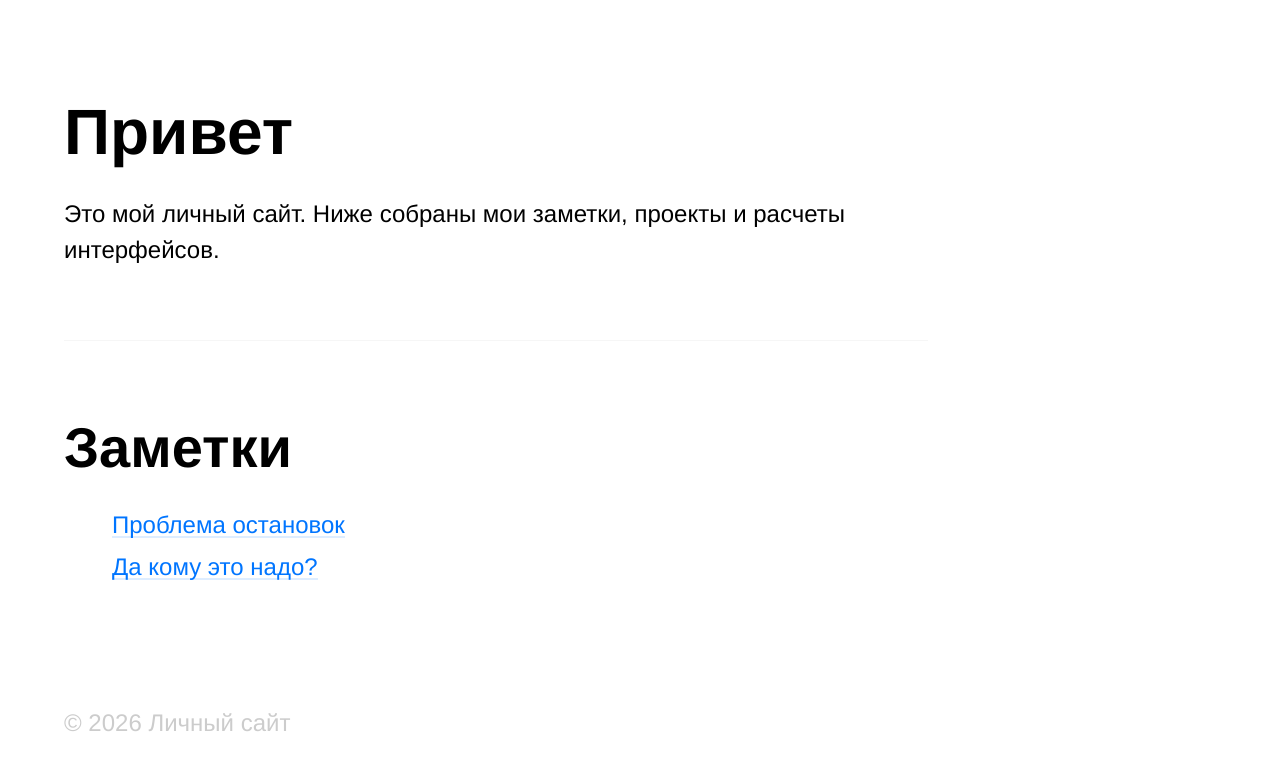
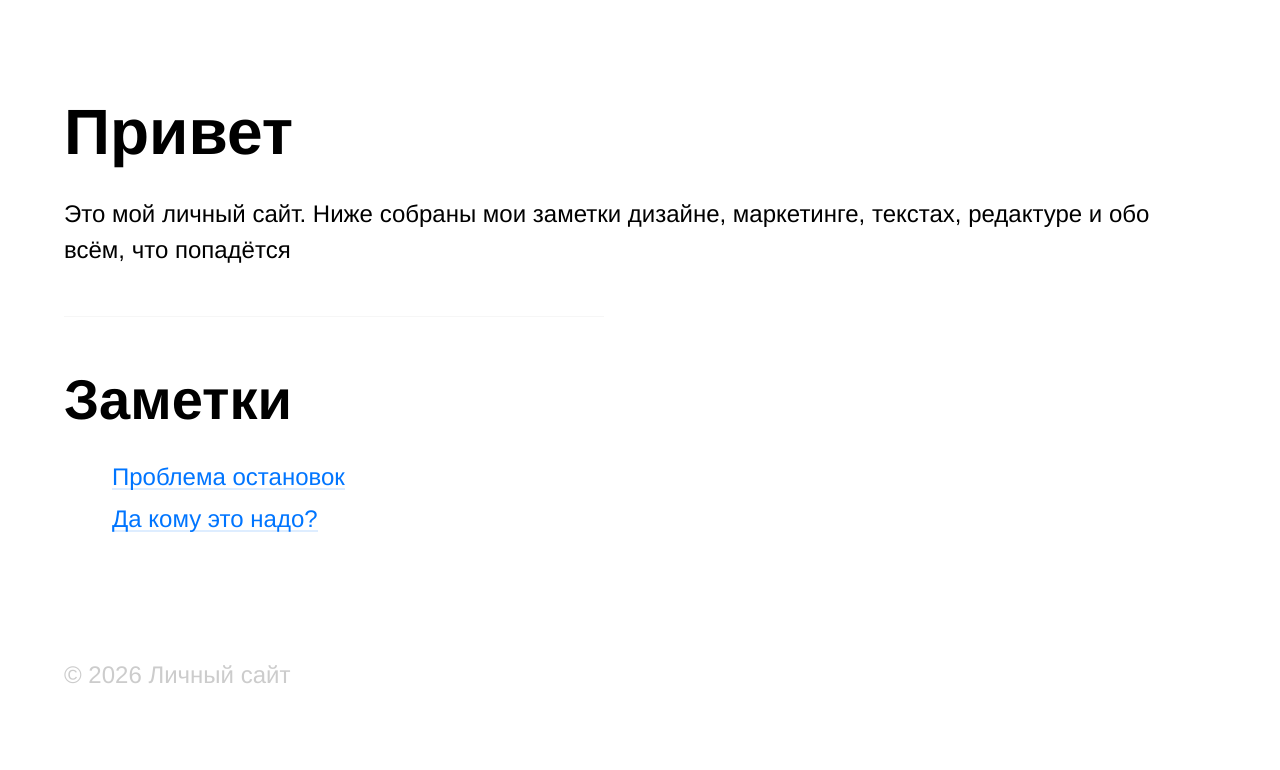
Before and after one commit to supermaxqq12-a11y/my-personal-site, an Eleventy site: page src/index.html in a window 1280 px wide. Built offline with nearby package versions, Linux system fonts and the light colour scheme; Eleventy itself is replaced by a stand-in of ours; files that its build step writes are made by us from their sources.

```diff
--- a/src/_includes/layout.njk
+++ b/src/_includes/layout.njk
@@ -5,7 +5,17 @@
 	<meta name="viewport" content="width=device-width,initial-scale=1">
 	<title>{{ title }} — Личный сайт</title>
 	<style>
-		body,html{margin:0;padding:0}body{font-family:"Helvetica Neue",Helvetica,Arial,sans-serif;padding:32px 16px 32px;font-size:16px;line-height:1.5}@media (min-width:40em){body{font-size:20px;padding:64px 32px 64px}}@media (min-width:52em){body{font-size:24px;padding:60px 64px 128px}}footer{color:#ccc;margin-top:5em}section{max-width:864px}h1{font-size:32px;line-height:1.25;margin:.5em 0 0}@media (min-width:40em){h1{font-size:48px}}@media (min-width:52em){h1{font-size:64px}}h2{font-size:28px;line-height:1.25;margin:.5em 0 0}@media (min-width:40em){h2{font-size:42px}}@media (min-width:52em){h2{font-size:56px}}hr{margin:3em 0;max-width:864px;border:0;border-bottom:1px solid #f6f6f6}a{text-decoration:none;color:#0075ff;background:0 100%/100% 1px repeat-x;background-image:linear-gradient(rgba(0,117,255,.13),rgba(0,117,255,.13))}@media (min-width:40em){a{background-size:100% 2px}}a:hover{background-image:linear-gradient(rgba(0,117,255,1),rgba(0,117,255,1))}ul{margin-top:1em;padding-left:2em;list-style:none}ul li+li{margin-top:.25em}
+		body,html{margin:0;padding:0}body{font-family:"Helvetica Neue",Helvetica,Arial,sans-serif;padding:32px 16px 32px;font-size:16px;line-height:1.5}@media (min-width:40em){body{font-size:20px;padding:64px 32px 64px}}@media (min-width:52em){body{font-size:24px;padding:60px 64px 128px}}footer{color:#ccc;margin-top:5em}
+
+		/* Изменили ширину с 864px до 540px, чтобы освободить место справа */
+		section{max-width:1280px;padding-right:48px}
+
+		h1{font-size:32px;line-height:1.25;margin:.5em 0 0}@media (min-width:40em){h1{font-size:48px}}@media (min-width:52em){h1{font-size:64px}}h2{font-size:28px;line-height:1.25;margin:.5em 0 0}@media (min-width:40em){h2{font-size:42px}}@media (min-width:52em){h2{font-size:56px}}
+
+		/* Ограничили ширину разделительной линии под размер контента */
+		hr{margin:3em 0;max-width:540px;border:0;border-bottom:1px solid #f6f6f6}@media (min-width:40em){hr{margin:2em 0}}
+
+		a{text-decoration:none;color:#0075ff;background:0 100%/100% 1px repeat-x;background-image:linear-gradient(rgba(0,117,255,.13),rgba(0,117,255,.13))}@media (min-width:40em){a{background-size:100% 2px}}a:hover{background-image:linear-gradient(rgba(0,117,255,1),rgba(0,117,255,1))}ul{margin-top:1em;padding-left:2em;list-style:none}ul li+li{margin-top:.25em}
 		.nav-back{margin-bottom:2em;display:block;}
 	</style>
 </head>
--- a/src/index.html
+++ b/src/index.html
@@ -4,7 +4,7 @@ title: Главная
 ---
 
 <h1>Привет</h1>
-<p>Это мой личный сайт. Ниже собраны мои заметки, проекты и расчеты интерфейсов.</p>
+<p>Это мой личный сайт. Ниже собраны мои заметки дизайне, маркетинге, текстах, редактуре и обо всём, что попадётся</p>
 
 <hr>
 
```
